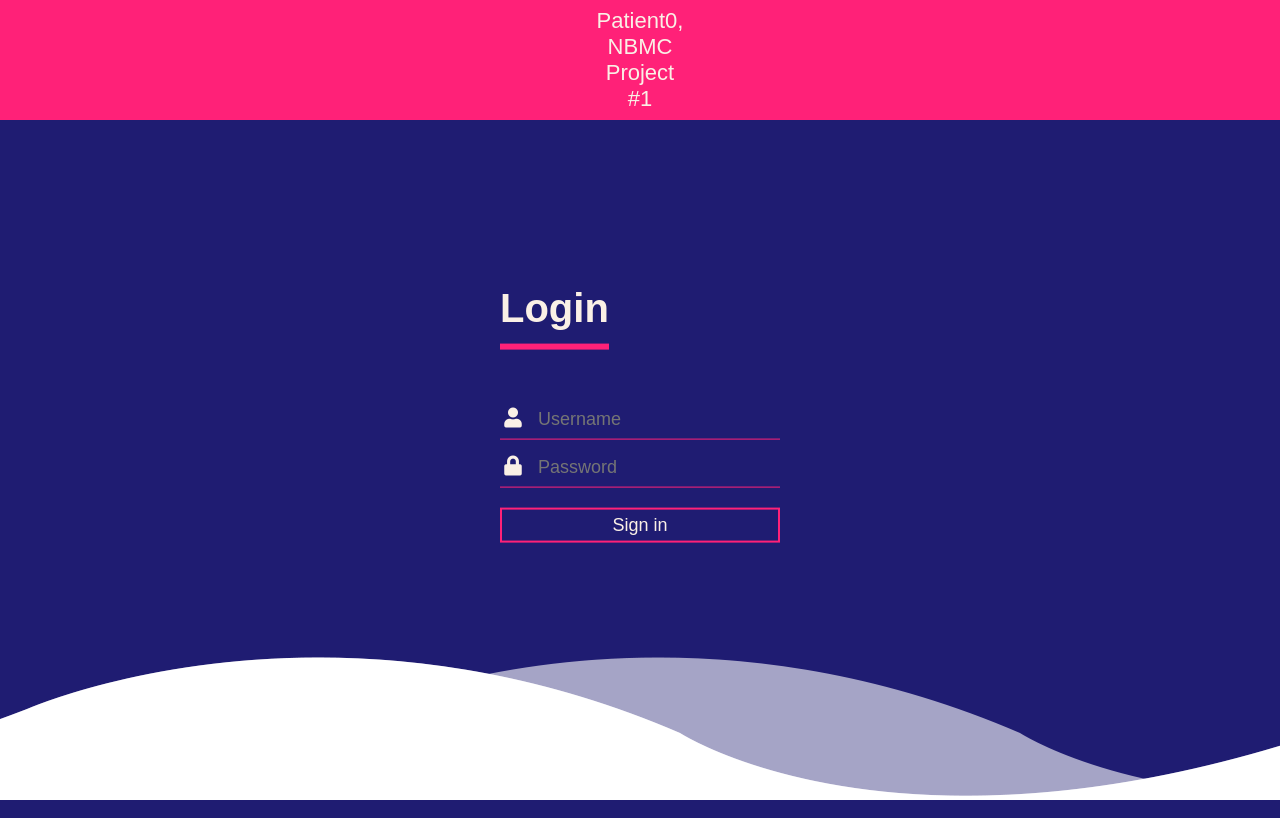
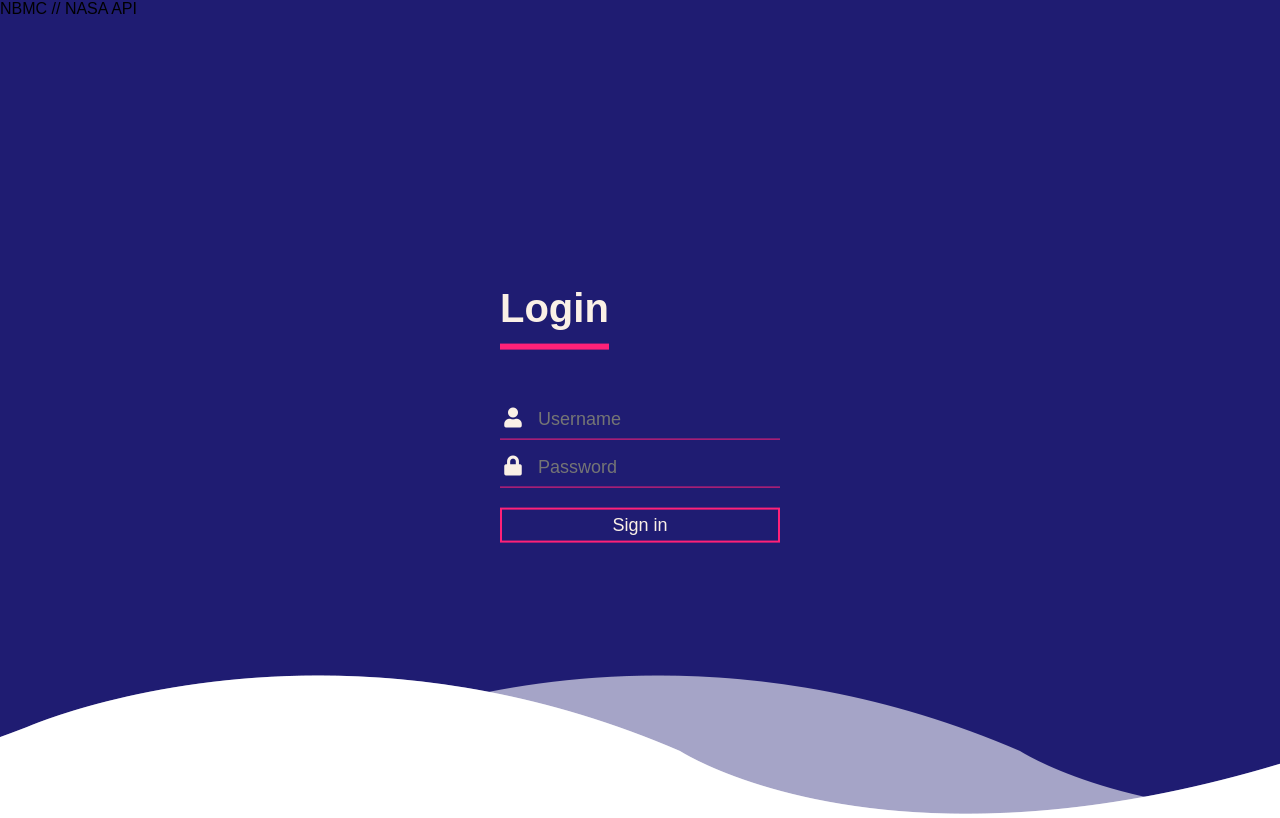
Before and after one commit to NathanTeakle/login_portal_NBMC, a plain HTML site: page index.html in a window 1280 px wide. Drawn offline with Linux system fonts and the light colour scheme.

Commit message:
Updated index.html

```diff
--- a/index.html
+++ b/index.html
@@ -8,8 +8,8 @@
 </head>
 
 <body>
-  <div class="header">
-    </a>Patient0, NBMC Project #1</a>
+  <div class="text middle" data-text="NBMC // NASA API">
+    NBMC // NASA API
   </div>
   <div class="login-box">
     <h1>Login</h1>
```
